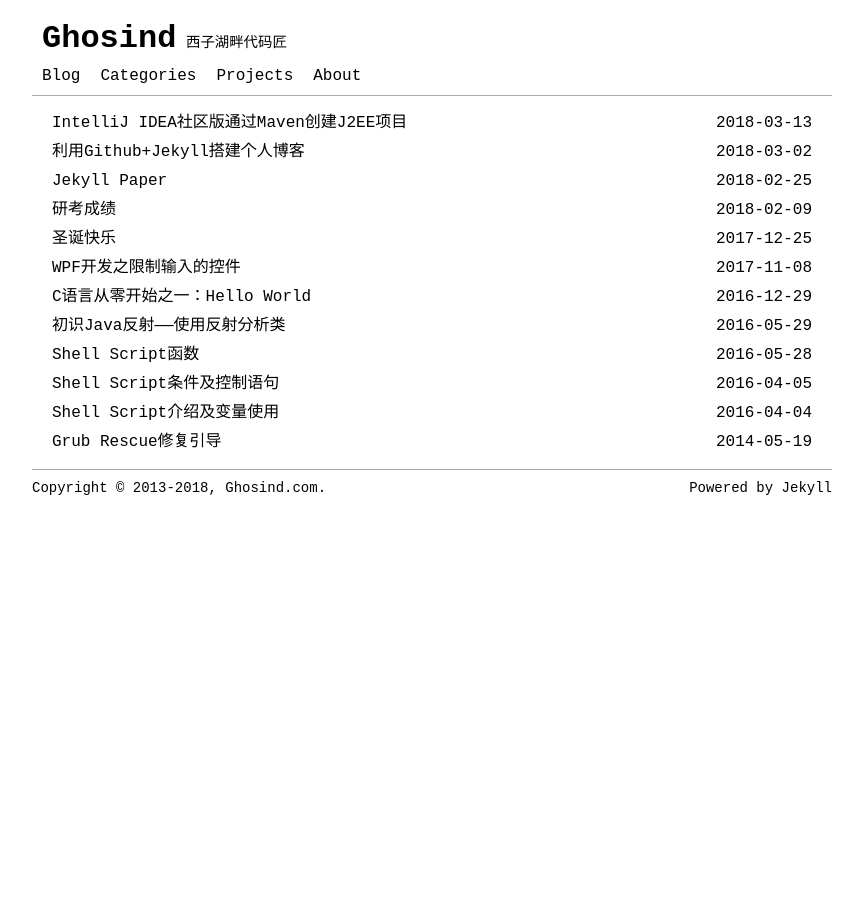
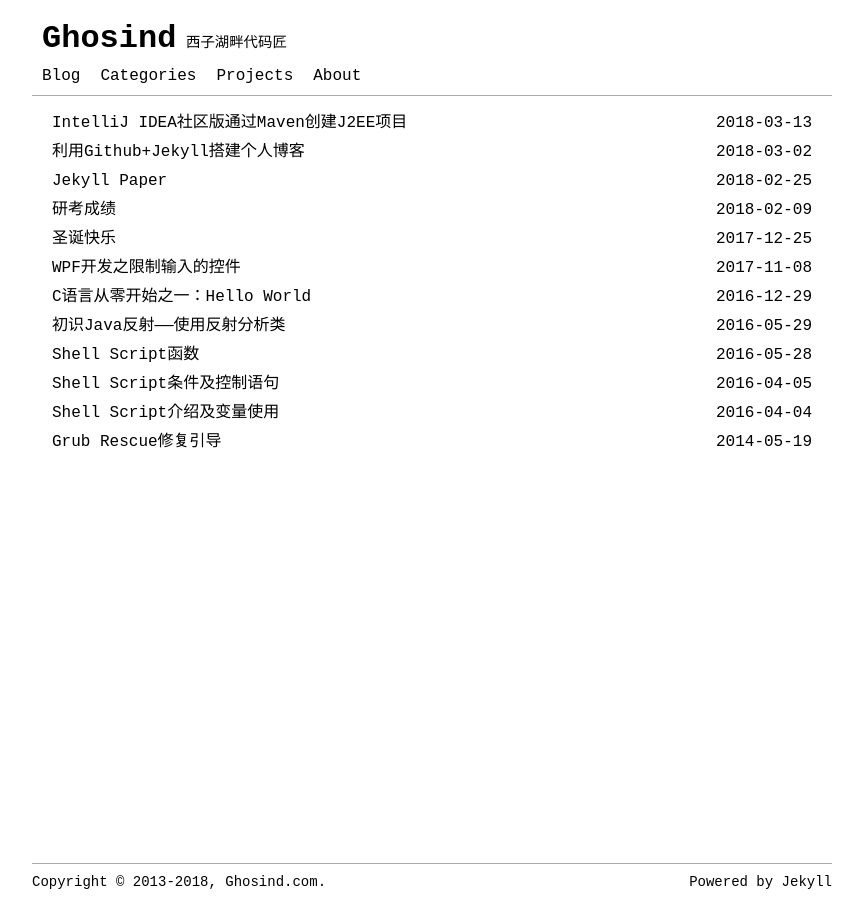
Before and after one commit to ghosind/ghosind.github.io, a Jekyll site: the page built from index.html, in a window 1280 px wide. Shown: the whole page, without its empty margins (208-1071 px from the left). Built offline with Jekyll 4.4.1, drawn with Linux system fonts in a browser that asks for light colours; the list of posts is cut into pages by our own code.

Commit message:
Modify style

```diff
--- a/assets/css/base.css
+++ b/assets/css/base.css
@@ -125,6 +125,7 @@ th {
 /* Main */
 .gh-main {
   width: 95%;
+  min-height: calc(100vh - 153px);
   margin: 10px auto;
   overflow: hidden;
 }
```
Also changed, not shown: assets/css/base.min.css.
